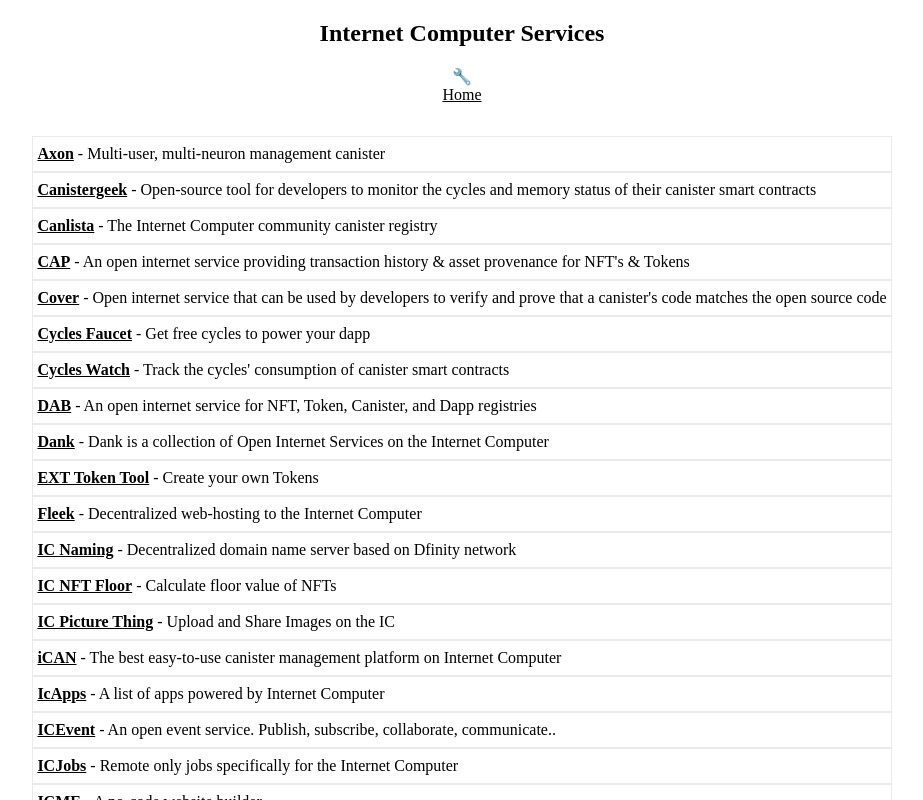
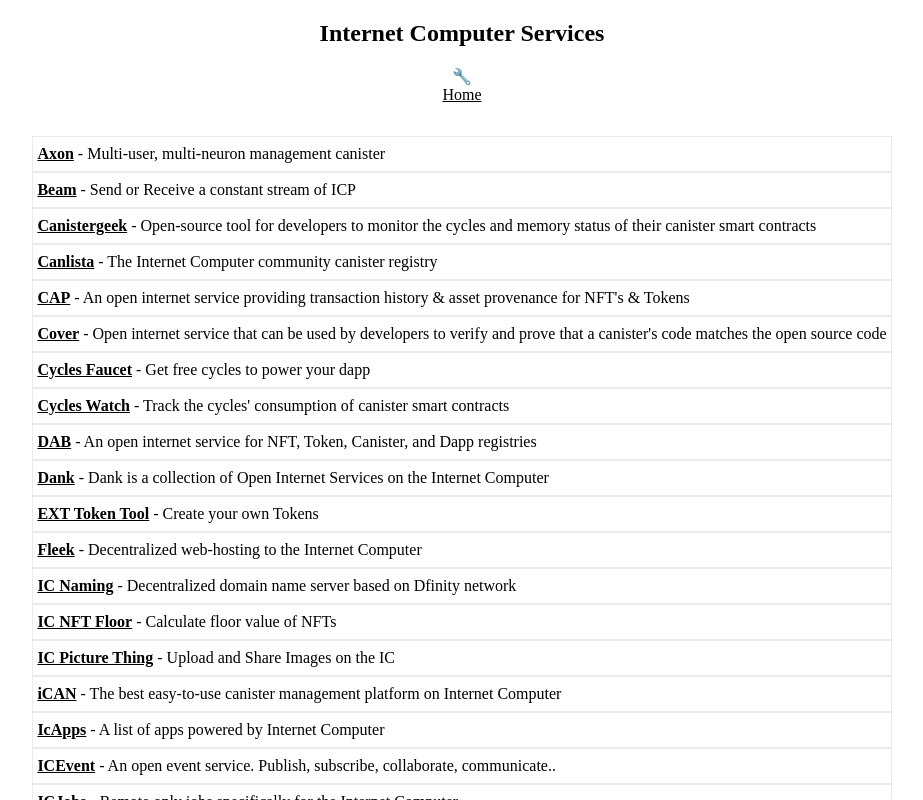
Before and after one commit to rjlucasm/ictoday, a Next.js app: page /services in a window 1280 px wide. Shown: the top 800 px of the page, without its empty margins (178-1101 px from the left). Built offline with nearby package versions, Linux system fonts and the light colour scheme.

Commit message:
Added Beam

```diff
--- a/pages/services.js
+++ b/pages/services.js
@@ -19,6 +19,9 @@ export default function Services() {
             <div className="pagesgrid">
             <div className="pagescard">
                 <a href="https://axon.ooo/" target="_blank" rel="noopener noreferrer">Axon</a> - Multi-user, multi-neuron management canister
+            </div>
+            <div className="pagescard">
+                <a href="https://beamfi.app/" target="_blank" rel="noopener noreferrer">Beam</a> - Send or Receive a constant stream of ICP
             </div>
             <div className="pagescard">
                 <a href="https://cusyh-iyaaa-aaaah-qcpba-cai.raw.ic0.app/" target="_blank" rel="noopener noreferrer">Canistergeek</a> - Open-source tool for developers to monitor the cycles and memory status of their canister smart contracts
```
